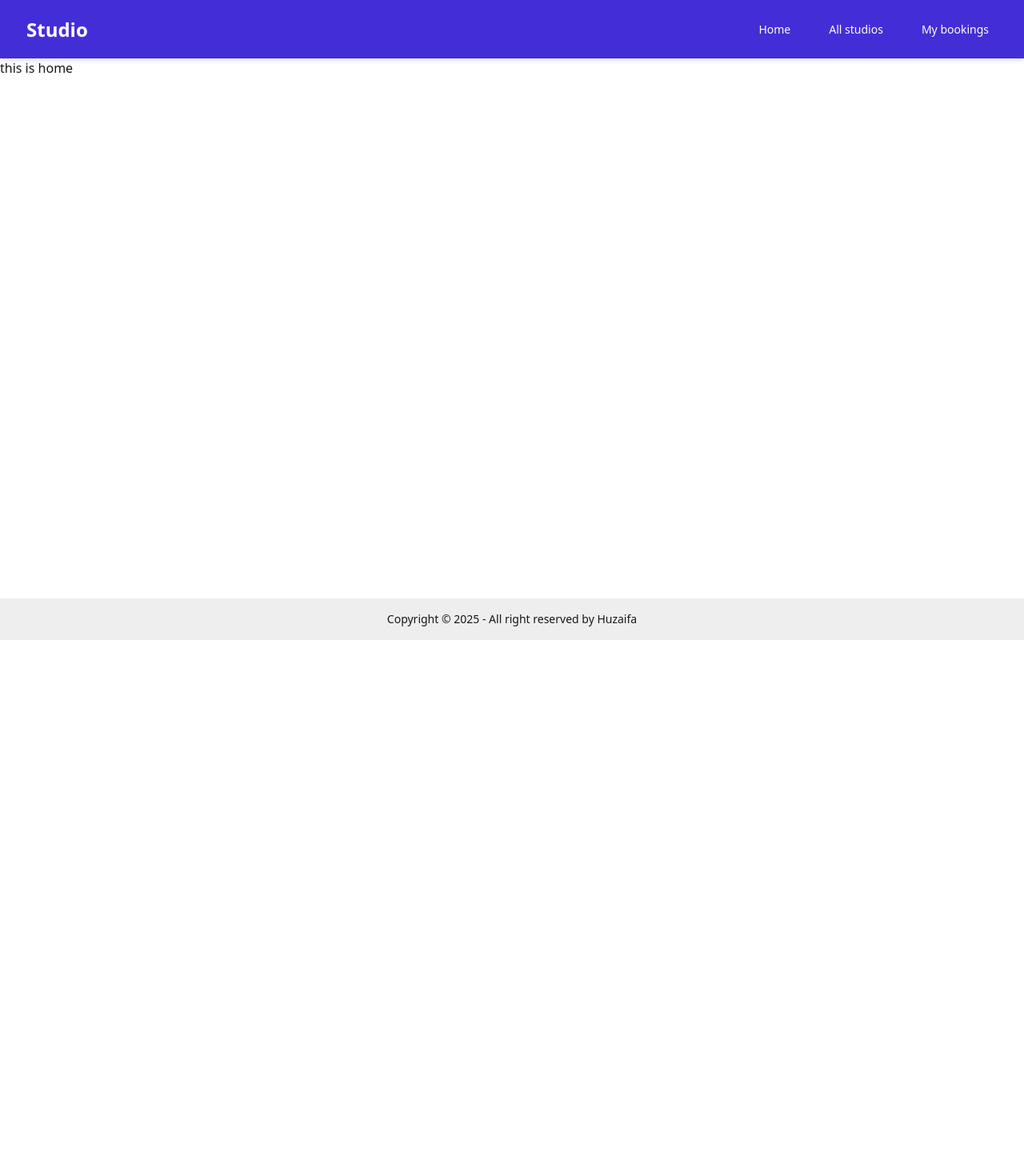
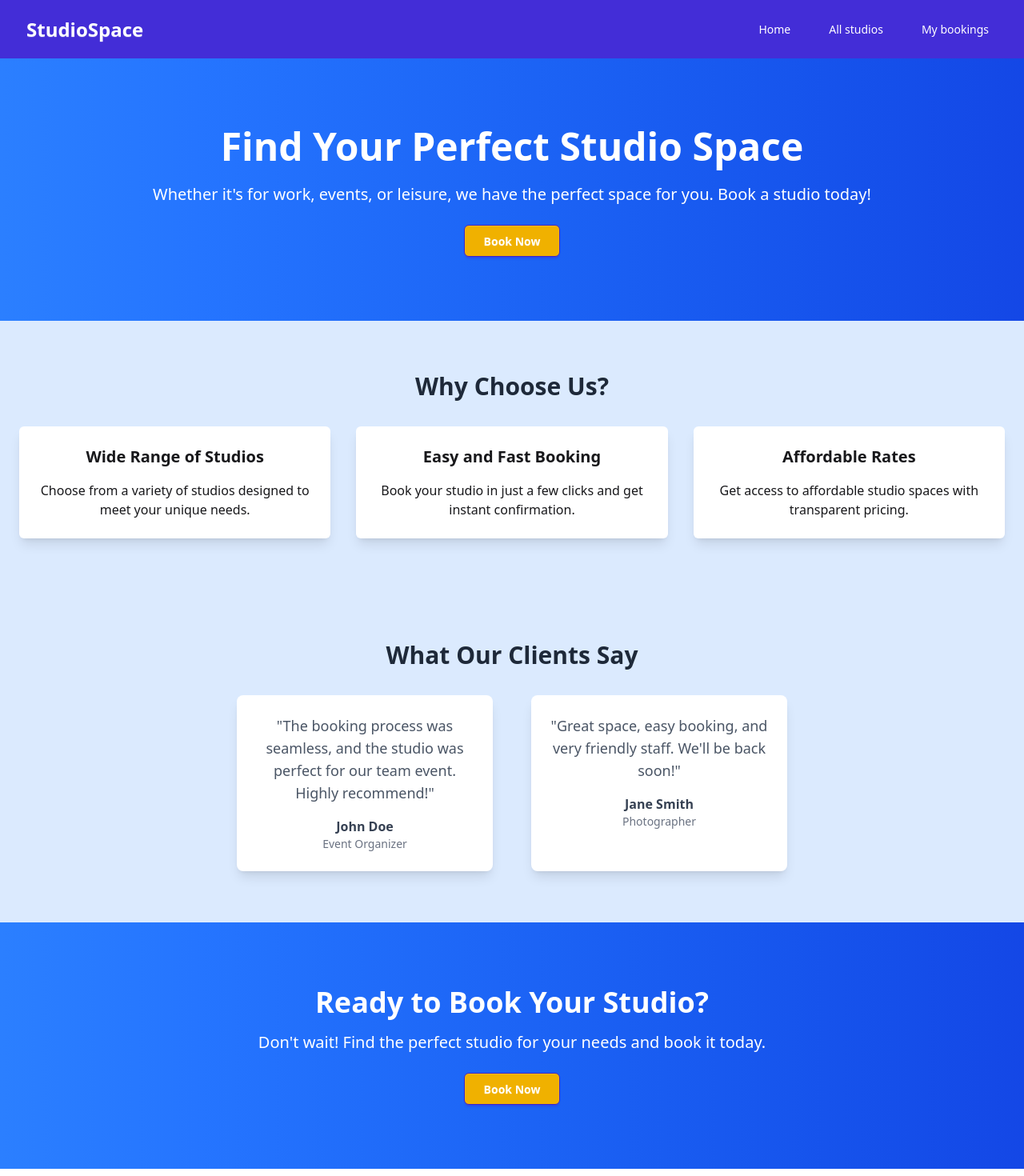
Before and after one commit to Md-Huzaifa-Islam/Studio-Booking-client, a Next.js app: page / in a window 1280 px wide. Shown: the top 1470 px of the page at 80% size. Before the commit the page ends 800 px from the top, so only its background shows below. Built offline with nearby package versions, Linux system fonts and the light colour scheme.

Commit message:
made some static components for home page

```diff
--- a/src/app/page.jsx
+++ b/src/app/page.jsx
@@ -1,7 +1,25 @@
+import Banner from "@/components/Banner";
+import Book from "@/components/Book";
+import Testimonials from "@/components/Testimonials";
+import Why from "@/components/Why";
+
 export default function Home() {
   return (
     <main>
-      <p>this is home</p>
+      <section>
+        <Banner />
+      </section>
+
+      <section>
+        <Why />
+      </section>
+
+      <section>
+        <Testimonials />
+      </section>
+      <section>
+        <Book />
+      </section>
     </main>
   );
 }
--- /dev/null
+++ b/src/components/Banner.jsx
@@ -0,0 +1,25 @@
+import Link from "next/link";
+import React from "react";
+
+export default function Banner() {
+  return (
+    <section className="relative bg-gradient-to-r from-blue-500 to-blue-700 text-white py-20">
+      <div className="absolute inset-0 opacity-50 bg-cover bg-center bg-image"></div>
+      <div className="container mx-auto px-6 relative z-10 text-center">
+        <h1 className="text-4xl md:text-5xl font-bold leading-tight">
+          Find Your Perfect Studio Space
+        </h1>
+        <p className="mt-4 text-lg md:text-xl">
+          Whether it's for work, events, or leisure, we have the perfect space
+          for you. Book a studio today!
+        </p>
+        <Link
+          href={"/studios"}
+          className="btn btn-primary mt-6 bg-yellow-500 hover:bg-yellow-600 text-white py-3 px-6 rounded-md"
+        >
+          Book Now
+        </Link>
+      </div>
+    </section>
+  );
+}
--- /dev/null
+++ b/src/components/Book.jsx
@@ -0,0 +1,21 @@
+import Link from "next/link";
+import React from "react";
+
+export default function Book() {
+  return (
+    <section className="py-20 bg-gradient-to-r from-blue-500 to-blue-700 text-white text-center">
+      <h2 className="text-3xl md:text-4xl font-bold mb-4">
+        Ready to Book Your Studio?
+      </h2>
+      <p className="text-lg md:text-xl mb-6">
+        Don't wait! Find the perfect studio for your needs and book it today.
+      </p>
+      <Link
+        href={"/studios"}
+        className="btn btn-primary bg-yellow-500 hover:bg-yellow-600 text-white py-3 px-6 rounded-md"
+      >
+        Book Now
+      </Link>
+    </section>
+  );
+}
--- a/src/components/Navbar.jsx
+++ b/src/components/Navbar.jsx
@@ -48,7 +48,7 @@ export default function Navbar() {
             href={"/"}
             className="btn btn-ghost text-2xl font-semibold text-white"
           >
-            Studio
+            StudioSpace
           </Link>
         </div>
         <div className="navbar-end hidden lg:flex">
--- /dev/null
+++ b/src/components/Testimonials.jsx
@@ -0,0 +1,31 @@
+import React from "react";
+
+export default function Testimonials() {
+  return (
+    <section className="py-16 bg-blue-100">
+      <div className="container mx-auto px-6 text-center">
+        <h2 className="text-3xl font-bold mb-8 text-gray-800">
+          What Our Clients Say
+        </h2>
+        <div className="flex flex-wrap justify-center gap-12">
+          <div className="w-80 p-6 bg-white rounded-lg shadow-lg">
+            <p className="text-lg text-gray-600 mb-4">
+              "The booking process was seamless, and the studio was perfect for
+              our team event. Highly recommend!"
+            </p>
+            <p className="font-semibold text-gray-700">John Doe</p>
+            <p className="text-sm text-gray-500">Event Organizer</p>
+          </div>
+          <div className="w-80 p-6 bg-white rounded-lg shadow-lg">
+            <p className="text-lg text-gray-600 mb-4">
+              "Great space, easy booking, and very friendly staff. We'll be back
+              soon!"
+            </p>
+            <p className="font-semibold text-gray-700">Jane Smith</p>
+            <p className="text-sm text-gray-500">Photographer</p>
+          </div>
+        </div>
+      </div>
+    </section>
+  );
+}
--- /dev/null
+++ b/src/components/Why.jsx
@@ -0,0 +1,39 @@
+import React from "react";
+
+export default function Why() {
+  return (
+    <section className="py-16 bg-blue-100">
+      <div className="container mx-auto px-6 text-center">
+        <h2 className="text-3xl font-bold mb-8 text-gray-800">
+          Why Choose Us?
+        </h2>
+        <div className="grid md:grid-cols-3 gap-8">
+          <div className="p-6 bg-white shadow-lg rounded-md">
+            <h3 className="text-xl font-semibold mb-4">
+              Wide Range of Studios
+            </h3>
+            <p>
+              Choose from a variety of studios designed to meet your unique
+              needs.
+            </p>
+          </div>
+          <div className="p-6 bg-white shadow-lg rounded-md">
+            <h3 className="text-xl font-semibold mb-4">
+              Easy and Fast Booking
+            </h3>
+            <p>
+              Book your studio in just a few clicks and get instant
+              confirmation.
+            </p>
+          </div>
+          <div className="p-6 bg-white shadow-lg rounded-md">
+            <h3 className="text-xl font-semibold mb-4">Affordable Rates</h3>
+            <p>
+              Get access to affordable studio spaces with transparent pricing.
+            </p>
+          </div>
+        </div>
+      </div>
+    </section>
+  );
+}
```
